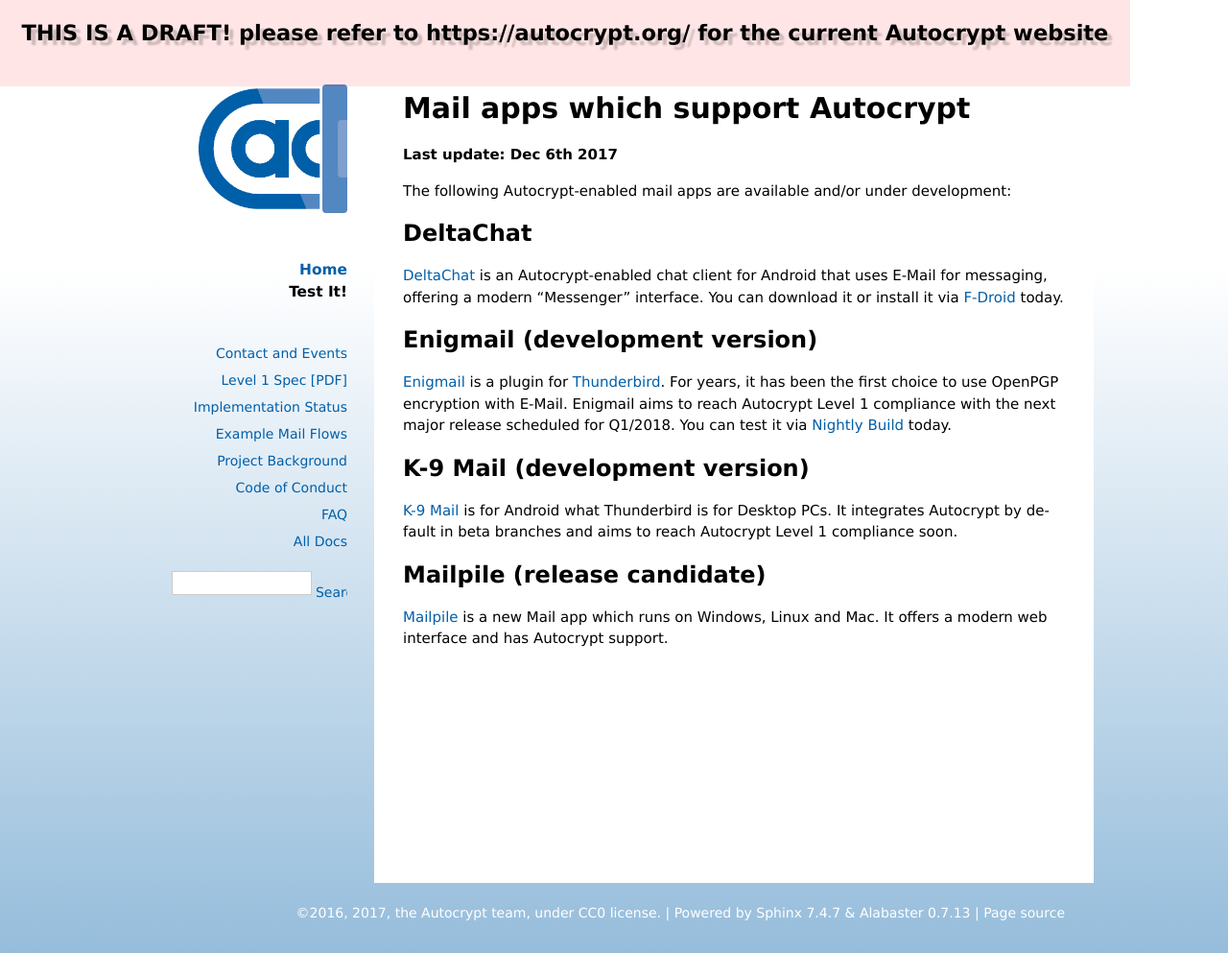
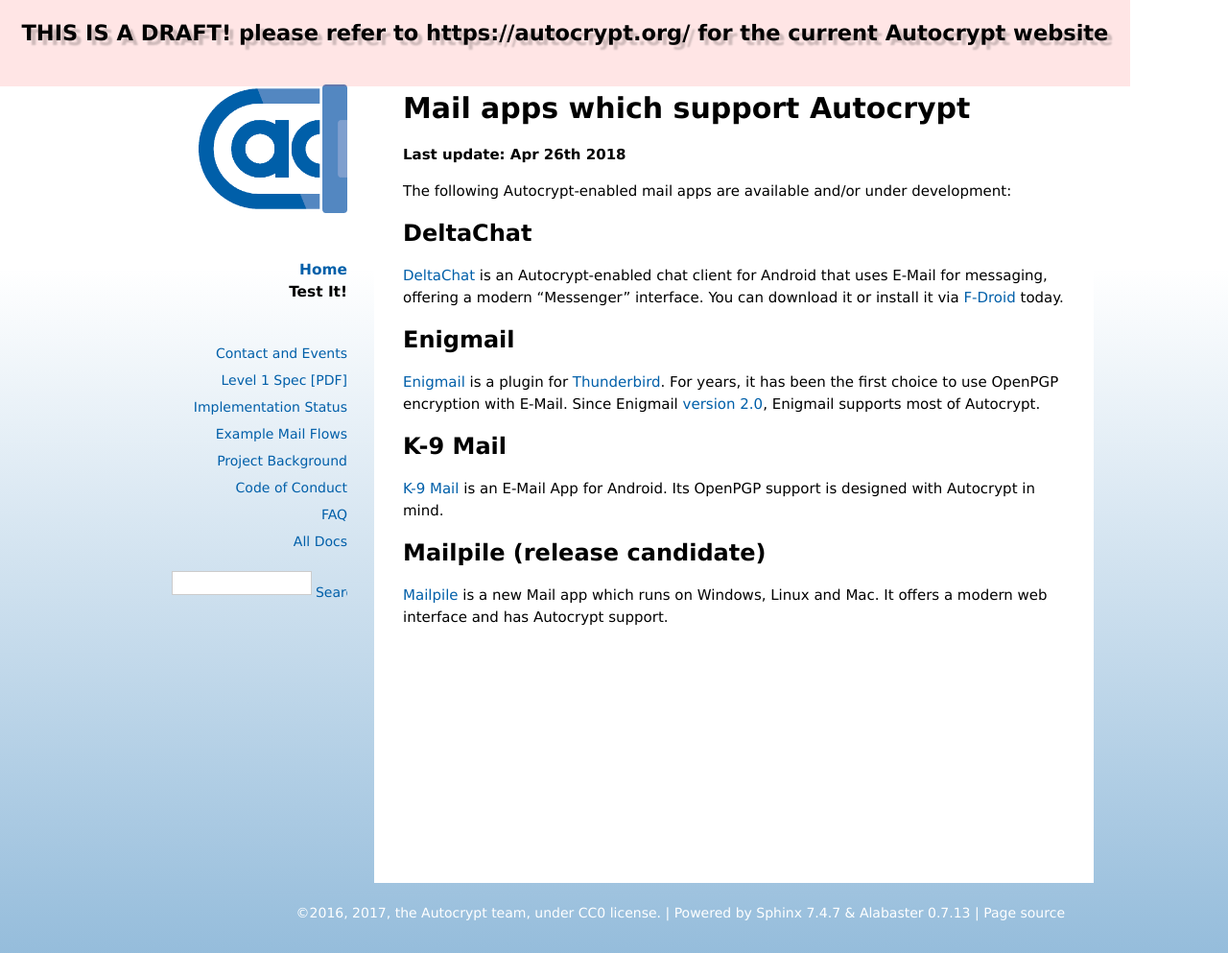
Before and after one commit to autocrypt/autocrypt, a Sphinx documentation site: the page built from doc/install.rst, in a window 1280 px wide. Shown: the whole page at 96% size. Built offline with Sphinx 7.4.7, drawn with Linux system fonts in a browser that asks for light colours.

Commit message:
enigmail and k-9 have autocrypt in their stable releases by now

```diff
--- a/doc/install.rst
+++ b/doc/install.rst
@@ -1,7 +1,7 @@
 Mail apps which support Autocrypt
 ================================================
 
-**Last update: Dec 6th 2017**
+**Last update: Apr 26th 2018**
 
 The following Autocrypt-enabled mail apps are available
 and/or under development:
@@ -16,26 +16,24 @@
 .. _DeltaChat: https://delta.chat
 .. _F-Droid: https://f-droid.org
 
-Enigmail (development version)
+Enigmail
 ------------------------------
 
 Enigmail_ is a plugin for Thunderbird_. For years, it has been the
-first choice to use OpenPGP encryption with E-Mail. Enigmail aims to reach
-Autocrypt Level 1 compliance with the next major release scheduled for Q1/2018.
-You can test it via `Nightly Build`_ today.
+first choice to use OpenPGP encryption with E-Mail. Since Enigmail
+`version 2.0`_, Enigmail supports most of Autocrypt.
 
 .. _Enigmail: https://enigmail.net
 .. _Thunderbird: https://www.mozilla.org/en-US/thunderbird/
-.. _`Nightly Build`: install-autocrypt-enigmail.html
+.. _`version 2.0`: https://enigmail.net/index.php/en/home/news/63-2018-03-25-enigmail-v2-0-released
 
-K-9 Mail (development version)
+K-9 Mail
 ------------------------------
 
-`K-9 Mail`_ is for Android what Thunderbird is for Desktop PCs. It integrates
-Autocrypt by default in beta branches and aims to reach
-Autocrypt Level 1 compliance soon.
+`K-9 Mail`_ is an E-Mail App for Android. Its OpenPGP support is
+designed with Autocrypt in mind.
 
-.. _`K-9 Mail`: https://k9mail.github.io/
+.. _`K-9 Mail`: https://play.google.com/store/apps/details?id=com.fsck.k9
 
 Mailpile (release candidate)
 ------------------------------
```
